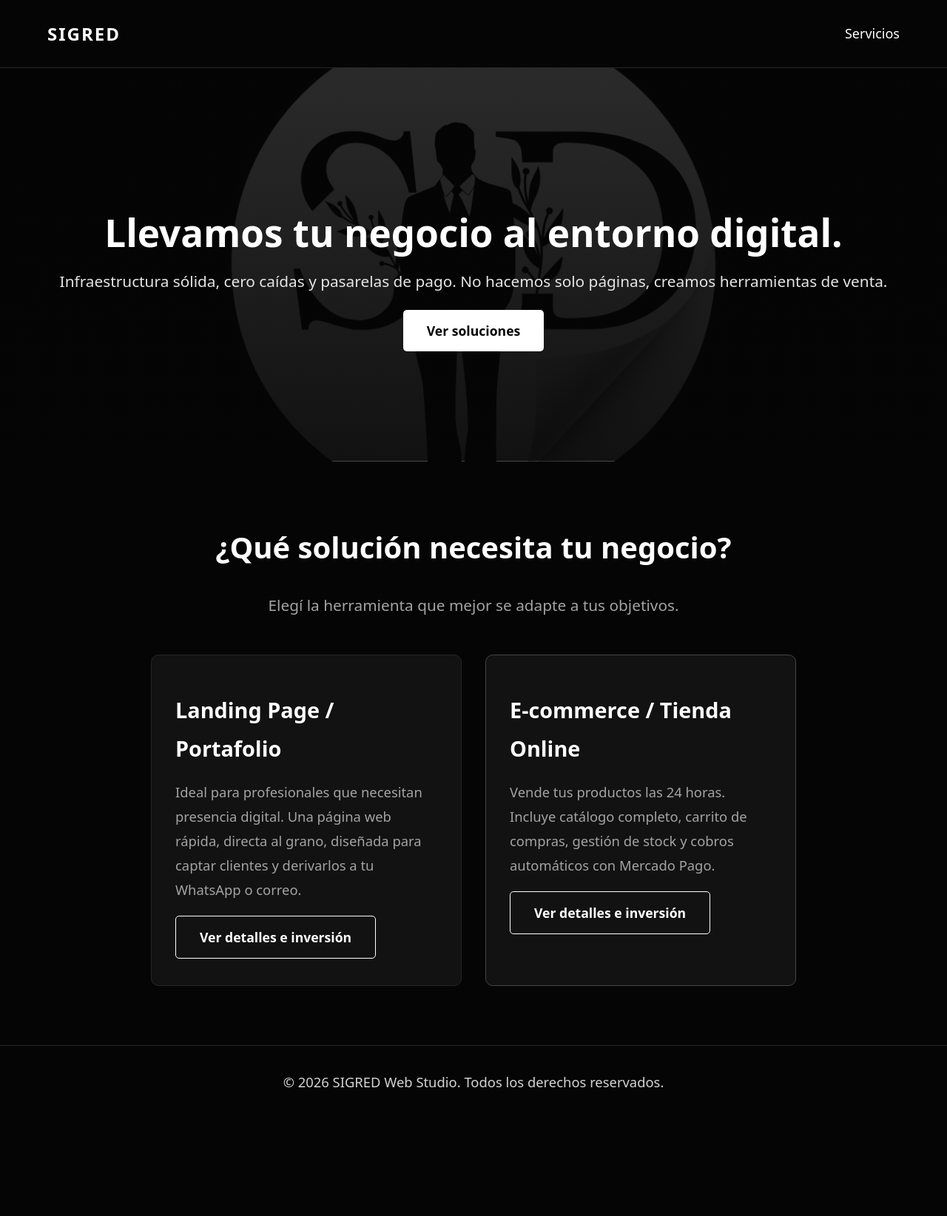
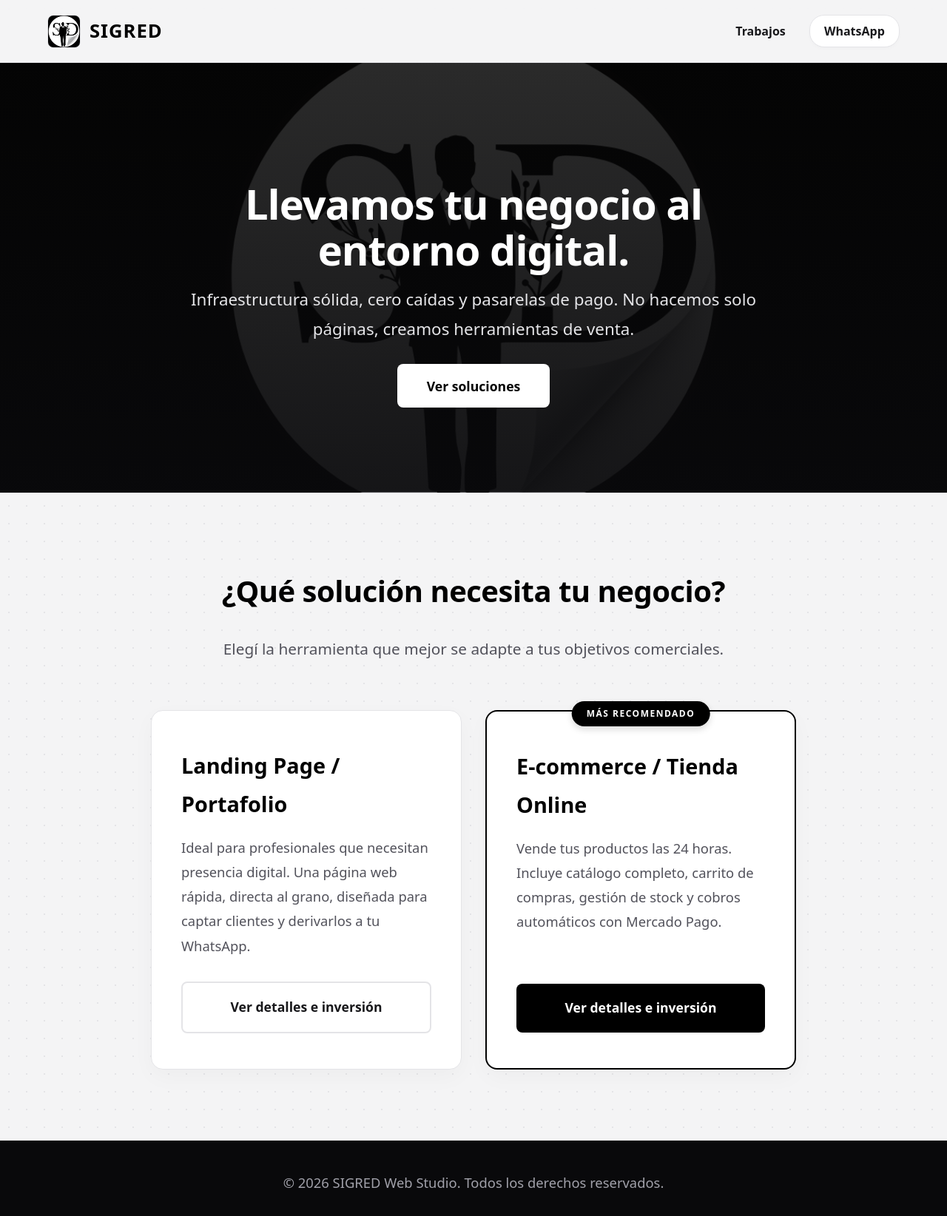
Before and after one commit to Sigred14/mi-portafolio., a website built with Vite: page index.html in a window 1280 px wide. Shown: the whole page at 74% size. Before the commit the page ends 1511 px from the top, so only its background shows below. Built offline with nearby package versions, Linux system fonts and the light colour scheme.

Commit message:
Nuevo Estilo Visual

```diff
--- a/index.html
+++ b/index.html
@@ -4,46 +4,60 @@
     <meta charset="UTF-8" />
     <link rel="icon" type="image/svg+xml" href="/vite.svg" />
     <meta name="viewport" content="width=device-width, initial-scale=1.0" />
-    <title>SIGRED - Desarrollo Web</title>
+    <title>SIGRED - Desarrollo Web y E-commerce</title>
     <link rel="stylesheet" href="/src/style.css">
 </head>
 <body>
 
     <header>
         <div class="logo-container">
+            <img src="/logo.jpg" alt="Logo SIGRED" class="logo-img">
             <span class="logo-texto">SIGRED</span>
         </div>
         <nav>
-            <a href="#servicios">Servicios</a>
+            <!-- Enlace a tu futura página de trabajos -->
+            <a href="/trabajos.html">Trabajos</a>
+            <!-- Botón directo a WhatsApp -->
+            <a href="https://wa.me/541155972972?text=Hola,%20me%20gustaría%20hacer%20una%20consulta%20sobre%20un%20proyecto" target="_blank" class="btn-contacto">WhatsApp</a>
         </nav>
     </header>
 
     <main>
+        <!-- HERO -->
         <section id="hero">
-            <h1>Llevamos tu negocio al entorno digital.</h1>
-            <p style="color: #e5e5e5; font-size: 1.3rem;">Infraestructura sólida, cero caídas y pasarelas de pago. No hacemos solo páginas, creamos herramientas de venta.</p>
-            <div class="hero-botones" style="margin-top: 2rem;">
-                <a href="#servicios" class="btn-primario">Ver soluciones</a>
+            <div style="max-width: 800px; margin: 0 auto;">
+                <h1>Llevamos tu negocio al entorno digital.</h1>
+                <p style="font-size: 1.4rem; margin-bottom: 2.5rem; color: #E4E4E7;">Infraestructura sólida, cero caídas y pasarelas de pago. No hacemos solo páginas, creamos herramientas de venta.</p>
+                <a href="#servicios" class="btn-blanco">Ver soluciones</a>
             </div>
         </section>
 
+        <!-- SECCIÓN DE SERVICIOS -->
         <section id="servicios" class="contenedor-seccion">
             <h2>¿Qué solución necesita tu negocio?</h2>
-            <p class="subtitulo">Elegí la herramienta que mejor se adapte a tus objetivos.</p>
+            <p class="subtitulo">Elegí la herramienta que mejor se adapte a tus objetivos comerciales.</p>
 
             <div class="grilla-servicios">
+
                 <div class="tarjeta-servicio">
-                    <h3>Landing Page / Portafolio</h3>
-                    <p>Ideal para profesionales que necesitan presencia digital. Una página web rápida, directa al grano, diseñada para captar clientes y derivarlos a tu WhatsApp o correo.</p>
+                    <div class="tarjeta-contenido">
+                        <h3 style="color: var(--negro-absoluto);">Landing Page / Portafolio</h3>
+                        <p style="color: var(--texto-gris);">Ideal para profesionales que necesitan presencia digital. Una página web rápida, directa al grano, diseñada para captar clientes y derivarlos a tu WhatsApp.</p>
+                    </div>
                     <a href="/plan-landing.html" class="btn-secundario">Ver detalles e inversión</a>
                 </div>
 
                 <div class="tarjeta-servicio tarjeta-destacada">
-                    <h3>E-commerce / Tienda Online</h3>
-                    <p>Vende tus productos las 24 horas. Incluye catálogo completo, carrito de compras, gestión de stock y cobros automáticos con Mercado Pago.</p>
-                    <!-- EL ENLACE DEL E-COMMERCE ACTUALIZADO -->
-                    <a href="/plan-ecommerce.html" class="btn-secundario">Ver detalles e inversión</a>
+                    <!-- Nueva Etiqueta Estética (Pastilla superior) -->
+                    <div class="badge-recomendado">MÁS RECOMENDADO</div>
+
+                    <div class="tarjeta-contenido">
+                        <h3 style="color: var(--negro-absoluto);">E-commerce / Tienda Online</h3>
+                        <p style="color: var(--texto-gris);">Vende tus productos las 24 horas. Incluye catálogo completo, carrito de compras, gestión de stock y cobros automáticos con Mercado Pago.</p>
+                    </div>
+                    <a href="/plan-ecommerce.html" class="btn-primario">Ver detalles e inversión</a>
                 </div>
+
             </div>
         </section>
     </main>
--- a/src/main.js
+++ b/src/main.js
@@ -5,7 +5,6 @@ document.addEventListener('DOMContentLoaded', () => {
     const botonLanding = document.getElementById('btn-pagar-landing');
     const botonEcommerce = document.getElementById('btn-pagar-ecommerce');
 
-    // Función general para cobrar
     async function procesarPago(boton, tipoDePlan) {
         boton.preventDefault();
 
@@ -15,11 +14,10 @@ document.addEventListener('DOMContentLoaded', () => {
         boton.target.style.opacity = "0.7";
 
         try {
-            // Le enviamos al backend QUÉ plan estamos comprando
             const respuesta = await fetch('/api/pago', {
                 method: 'POST',
                 headers: { 'Content-Type': 'application/json' },
-                body: JSON.stringify({ tipoPlan: tipoDePlan }) // 'landing' o 'ecommerce'
+                body: JSON.stringify({ tipoPlan: tipoDePlan })
             });
 
             const datos = await respuesta.json();
@@ -39,12 +37,10 @@ document.addEventListener('DOMContentLoaded', () => {
         }
     }
 
-    // Si existe el botón de Landing en la pantalla, lo escuchamos
     if (botonLanding) {
         botonLanding.addEventListener('click', (e) => procesarPago(e, 'landing'));
     }
 
-    // Si existe el botón de E-commerce en la pantalla, lo escuchamos
     if (botonEcommerce) {
         botonEcommerce.addEventListener('click', (e) => procesarPago(e, 'ecommerce'));
     }
--- a/src/style.css
+++ b/src/style.css
@@ -1,91 +1,194 @@
 * { margin: 0; padding: 0; box-sizing: border-box; scroll-behavior: smooth; }
 
 :root {
-    --fondo-principal: #050505;
-    --fondo-secundario: #121212;
-    --texto-claro: #FFFFFF;
-    --texto-gris: #A3A3A3;
-    --color-acento: #FFFFFF;
-    --color-acento-hover: #D4D4D4;
-    --color-mp: #009EE3;
+    --fondo-tenue: #F4F4F5;
+    --blanco-puro: #FFFFFF;
+    --gris-claro: #EAECEF;
+    --negro-absoluto: #000000;
+    --negro-suave: #09090B;
+    --texto-oscuro: #18181B;
+    --texto-gris: #52525B;
+    --texto-claro: #FAFAFA;
+    --borde: #E4E4E7;
+    --mp: #009EE3;
 }
 
 body {
-    background-color: var(--fondo-principal);
-    color: var(--texto-claro);
+    background-color: var(--fondo-tenue);
+    background-image: radial-gradient(var(--borde) 1px, transparent 1px);
+    background-size: 24px 24px;
+    color: var(--texto-oscuro);
     font-family: system-ui, -apple-system, sans-serif;
     line-height: 1.8;
     font-size: 18px;
 }
 
-h1 { font-size: 3.2rem; line-height: 1.2; margin-bottom: 1rem; }
-h2 { font-size: 2.5rem; margin-bottom: 1.5rem; }
+h1 { font-size: 3.5rem; line-height: 1.1; margin-bottom: 1rem; letter-spacing: -1px; color: var(--negro-absoluto); }
+h2 { font-size: 2.5rem; margin-bottom: 1.5rem; letter-spacing: -0.5px; color: var(--negro-absoluto); }
 h3 { font-size: 1.8rem; margin-bottom: 1rem; }
-.subtitulo { color: var(--texto-gris); font-size: 1.3rem; margin-bottom: 3rem; max-width: 800px; margin-left: auto; margin-right: auto; }
+.subtitulo { font-size: 1.3rem; margin-bottom: 3rem; max-width: 800px; margin-left: auto; margin-right: auto; color: var(--texto-gris); }
 
-p { font-size: 1.15rem; color: #d4d4d4; }
-li { font-size: 1.15rem; margin-bottom: 1rem; }
+p, li { font-size: 1.15rem; }
 
 header {
     display: flex; justify-content: space-between; align-items: center;
-    padding: 1.5rem 5%; background-color: var(--fondo-principal);
-    border-bottom: 1px solid #262626; position: sticky; top: 0; z-index: 100;
+    padding: 1.2rem 5%;
+    background-color: rgba(244, 244, 245, 0.85);
+    backdrop-filter: blur(10px);
+    border-bottom: 1px solid var(--borde); position: sticky; top: 0; z-index: 100;
+}
+.logo-container { display: flex; align-items: center; gap: 12px; }
+.logo-img { width: 45px; height: 45px; border-radius: 8px; border: 1px solid var(--borde); object-fit: cover; }
+.logo-texto { font-size: 1.6rem; font-weight: 900; letter-spacing: 1px; color: var(--negro-absoluto); }
+
+/* ESTILOS DEL NUEVO MENÚ SUPERIOR */
+nav { display: flex; align-items: center; }
+nav a { color: var(--texto-oscuro); text-decoration: none; margin-left: 2rem; font-weight: 600; font-size: 1rem; transition: 0.2s; }
+nav a:hover { color: var(--texto-gris); }
+
+.btn-contacto {
+    border: 1px solid var(--borde) !important;
+    padding: 0.4rem 1.2rem;
+    border-radius: 20px;
+    background-color: var(--blanco-puro);
+    box-shadow: 0 2px 5px rgba(0,0,0,0.02);
+}
+.btn-contacto:hover {
+    border-color: var(--negro-absoluto) !important;
+    background-color: var(--fondo-tenue);
 }
 
-.logo-container { display: flex; align-items: center; gap: 12px; }
-.logo-texto { font-size: 1.5rem; font-weight: bold; letter-spacing: 2px; }
-
-nav a { color: var(--texto-claro); text-decoration: none; margin-left: 2rem; font-weight: 500; }
-.btn-contacto { border: 1px solid var(--color-acento); padding: 0.5rem 1rem; border-radius: 5px; }
+.btn-volver {
+    display: inline-flex; align-items: center; justify-content: center;
+    padding: 0.5rem 1.2rem; border-radius: 8px; font-weight: 600; font-size: 0.95rem;
+    color: var(--texto-oscuro); background-color: var(--blanco-puro); border: 1px solid var(--borde);
+    text-decoration: none; transition: all 0.2s; box-shadow: 0 2px 5px rgba(0,0,0,0.02);
+}
+.btn-volver:hover { border-color: var(--negro-absoluto); background-color: var(--fondo-tenue); }
 
 #hero {
-    text-align: center; padding: 12rem 5% 10rem;
-    background-image: linear-gradient(rgba(5, 5, 5, 0.85), rgba(5, 5, 5, 0.95)), url('/logo.jpg');
-    background-size: cover; background-position: center;
+    text-align: center;
+    padding: 10rem 5% 8rem;
+    background-image: linear-gradient(rgba(5, 5, 5, 0.85), rgba(9, 9, 11, 0.95)), url('/logo.jpg');
+    background-size: cover;
+    background-position: center;
+    border-bottom: 1px solid var(--borde);
+}
+#hero h1 { color: var(--blanco-puro); }
+
+.seccion-oscura {
+    background-color: var(--negro-suave);
+    color: var(--texto-claro);
+    background-image: none;
+    padding: 6rem 5%;
+    border-top: 1px solid #27272A;
+    border-bottom: 1px solid #27272A;
+}
+.seccion-oscura h1, .seccion-oscura h2, .seccion-oscura h3 { color: var(--blanco-puro); }
+.seccion-oscura p, .seccion-oscura .subtitulo { color: #A1A1AA; }
+
+.contenedor-seccion { padding: 6rem 5%; max-width: 1000px; margin: 0 auto; text-align: center; }
+
+.etiqueta-paso {
+    display: inline-block; background-color: var(--negro-absoluto); color: var(--blanco-puro);
+    padding: 6px 16px; border-radius: 20px; font-size: 0.85rem; font-weight: bold;
+    letter-spacing: 1px; margin-bottom: 1.5rem; text-transform: uppercase;
 }
 
-.contenedor-seccion { padding: 5rem 5%; max-width: 1000px; margin: 0 auto; text-align: center; }
-.fondo-oscuro { background-color: var(--fondo-secundario); border-radius: 10px; margin-top: 2rem; margin-bottom: 2rem;}
-
-.etiqueta-paso {
-    display: inline-block; background-color: #262626; color: var(--texto-gris);
-    padding: 5px 15px; border-radius: 20px; font-size: 0.8rem; font-weight: bold;
-    letter-spacing: 1px; margin-bottom: 1rem;
+.grilla-servicios {
+    display: grid;
+    grid-template-columns: repeat(auto-fit, minmax(300px, 1fr));
+    gap: 2rem;
+    align-items: stretch;
+    padding-top: 1rem; /* Margen para que la nueva etiqueta no toque el texto de arriba */
 }
 
-.grilla-servicios { display: grid; grid-template-columns: repeat(auto-fit, minmax(300px, 1fr)); gap: 2rem; }
 .tarjeta-servicio {
-    background-color: var(--fondo-secundario); padding: 3rem 2rem;
-    border-radius: 10px; border: 1px solid #262626; text-align: left;
+    background-color: var(--blanco-puro);
+    padding: 3rem 2.5rem;
+    border-radius: 16px;
+    border: 1px solid var(--borde);
+    text-align: left;
+    box-shadow: 0 10px 30px rgba(0,0,0,0.03);
+    transition: transform 0.3s, box-shadow 0.3s;
+    display: flex;
+    flex-direction: column;
+    height: 100%;
 }
-.tarjeta-servicio p { color: var(--texto-gris); margin-bottom: 2rem; }
-.tarjeta-destacada { border-color: #444; }
 
-.caja-inversion { text-align: left; padding: 2rem; }
-.desglose { display: flex; flex-direction: column; gap: 2rem; margin-bottom: 3rem; }
-.item-inversion h4 { color: var(--texto-gris); font-size: 1.2rem; margin-bottom: 0.5rem; font-weight: normal; }
-.precio-grande { font-size: 2.8rem; font-weight: 600; display: block; margin-bottom: 0.5rem; color: var(--texto-claro); }
-.precio-chico { font-size: 1.6rem; font-weight: 500; display: block; margin-bottom: 0.5rem; color: #e5e5e5; }
+.tarjeta-servicio:hover {
+    transform: translateY(-5px);
+    box-shadow: 0 15px 35px rgba(0,0,0,0.08);
+}
 
-.botones-inversion { display: flex; gap: 1rem; flex-wrap: wrap; border-top: 1px solid #262626; padding-top: 2rem; justify-content: center; }
+.tarjeta-contenido {
+    flex-grow: 1;
+    margin-bottom: 2rem;
+}
 
-.btn-primario, .btn-secundario {
-    padding: 1rem 2rem; border-radius: 5px; text-decoration: none;
-    font-weight: bold; cursor: pointer; text-align: center; border: none; font-size: 1.1rem;
+.tarjeta-destacada {
+    border: 2px solid var(--negro-absoluto);
+    position: relative;
+    /* Quitamos el overflow:hidden para que la etiqueta pueda sobresalir por arriba */
 }
-.btn-primario { background-color: var(--color-acento); color: var(--fondo-principal); }
-.btn-secundario { background-color: transparent; color: var(--texto-claro); border: 1px solid var(--texto-claro); }
 
-.caja-onboarding { background-color: var(--fondo-secundario); padding: 3rem 2rem; border-radius: 10px; border: 1px solid #262626; }
+/* LA NUEVA ETIQUETA ESTÉTICA */
+.badge-recomendado {
+    position: absolute;
+    top: -14px; /* Lo coloca exactamente sobre el borde superior */
+    left: 50%;
+    transform: translateX(-50%); /* Lo centra perfectamente */
+    background-color: var(--negro-absoluto);
+    color: var(--blanco-puro);
+    font-size: 0.75rem;
+    font-weight: 800;
+    padding: 6px 20px;
+    border-radius: 20px; /* Forma de pastilla */
+    text-transform: uppercase;
+    letter-spacing: 1.5px;
+    box-shadow: 0 4px 10px rgba(0,0,0,0.15);
+    white-space: nowrap; /* Evita que el texto se rompa en dos líneas */
+}
+
+.caja-beneficios {
+    text-align: left; background-color: var(--blanco-puro); padding: 3rem;
+    border-radius: 16px; border: 1px solid var(--borde); margin-bottom: 4rem;
+    box-shadow: 0 10px 30px rgba(0,0,0,0.03);
+}
+.caja-beneficios ul { list-style: none; }
+.caja-beneficios li { padding-left: 1.5rem; position: relative; margin-bottom: 1rem; color: var(--texto-oscuro); }
+.caja-beneficios li::before { content: "✓"; position: absolute; left: 0; color: var(--texto-gris); font-weight: bold; }
+
+.caja-inversion { text-align: left; padding: 2rem; background-color: #18181B; border-radius: 16px; border: 1px solid #3F3F46; }
+.desglose { display: flex; flex-direction: column; gap: 2.5rem; margin-bottom: 3rem; }
+.item-inversion h4 { color: #A1A1AA; font-size: 1.1rem; margin-bottom: 0.5rem; font-weight: 700; text-transform: uppercase; letter-spacing: 1px; }
+.precio-grande { font-size: 3.5rem; font-weight: 800; display: block; margin-bottom: 0.5rem; color: var(--blanco-puro); letter-spacing: -1px; }
+.precio-chico { font-size: 1.8rem; font-weight: 700; display: block; margin-bottom: 0.5rem; color: var(--blanco-puro); }
+
+.botones-inversion { display: flex; gap: 1rem; flex-wrap: wrap; border-top: 1px solid #3F3F46; padding-top: 2.5rem; justify-content: center; }
+
+.btn-primario, .btn-secundario, .btn-blanco {
+    padding: 1.1rem 2.5rem; border-radius: 8px; text-decoration: none;
+    font-weight: 700; cursor: pointer; text-align: center; border: none; font-size: 1.1rem; transition: all 0.2s;
+}
+.btn-primario { background-color: var(--negro-absoluto); color: var(--blanco-puro); }
+.btn-primario:hover { background-color: #27272A; transform: scale(1.02); }
+.btn-secundario { background-color: transparent; color: var(--texto-oscuro); border: 2px solid var(--borde); }
+.btn-secundario:hover { border-color: var(--negro-absoluto); background-color: var(--fondo-tenue); }
+.btn-blanco { background-color: var(--blanco-puro); color: var(--negro-absoluto); }
+.btn-blanco:hover { background-color: var(--fondo-tenue); transform: scale(1.02); }
+
+.caja-onboarding { background-color: var(--blanco-puro); padding: 3rem 2rem; border-radius: 16px; border: 1px solid var(--borde); box-shadow: 0 10px 40px rgba(0,0,0,0.04); }
 .contenedor-tally { width: 100%; margin-bottom: 2rem; }
-.separador { height: 1px; background-color: #262626; margin: 3rem 0; }
+.separador { height: 1px; background-color: var(--borde); margin: 3rem 0; }
 
 .btn-pago-mp {
-    background-color: var(--color-mp); color: white; border: none;
-    padding: 1.2rem 3rem; font-size: 1.2rem; font-weight: bold;
+    background-color: var(--mp); color: var(--blanco-puro); border: none;
+    padding: 1.2rem 3rem; font-size: 1.2rem; font-weight: 800;
     border-radius: 8px; cursor: pointer; width: 100%; max-width: 400px;
-    transition: background-color 0.3s; margin-bottom: 1rem;
+    transition: transform 0.2s, background-color 0.2s; margin-bottom: 1rem;
+    box-shadow: 0 4px 15px rgba(0, 158, 227, 0.3);
 }
-.btn-pago-mp:hover { background-color: #007eb5; }
+.btn-pago-mp:hover { background-color: #007eb5; transform: scale(1.02); }
 
-footer { text-align: center; padding: 2rem; border-top: 1px solid #262626; color: var(--texto-gris); }
+footer { text-align: center; padding: 2.5rem; background-color: var(--negro-suave); color: #A1A1AA; font-size: 0.95rem; }
```
Also changed, not shown: api/pago.js (+16 -13 lines), onboarding-ecommerce.html (+10 -7 lines), onboarding.html (+10 -7 lines), plan-ecommerce.html (+19 -16 lines), plan-landing.html (+20 -17 lines), vite.config.js (+4 -4 lines), trabajos.html (added), vercel.json.
